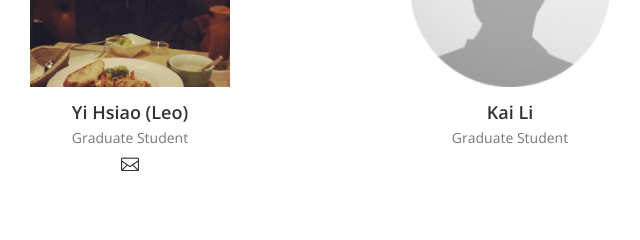
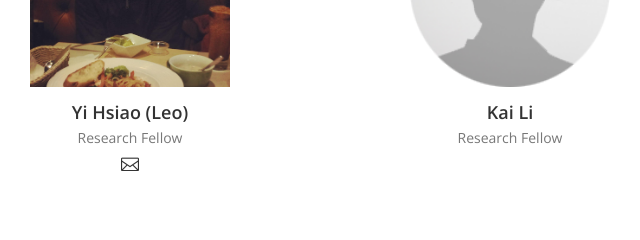
Before and after one commit to Nesvilab/nesvilab.github.io, a plain HTML site: page team.html in a window 1280 px wide. Shown: the part 1800-2040 px from the top of the page, 435-1075 px from the left. Drawn offline with nearby package versions, Linux system fonts and the light colour scheme.

Commit message:
Update two post-docs' titles.

```diff
--- a/team.html
+++ b/team.html
@@ -238,7 +238,7 @@
                         <div class="team-1-member">
                             <img alt="Team Member" class="background-image" src="img/YiHsiao.jpeg">
                             <h5>Yi Hsiao (Leo)</h5>
-                            <span>Graduate Student</span><br>
+                            <span>Research Fellow</span><br>
                             <ul class="social-icons">
                                 <li>
                                     <a href="mailto:yihsiao@umich.edu">
@@ -252,7 +252,7 @@
                         <div class="team-1-member">
                             <img alt="Team Member" class="background-image" src="img/team-small-1.png">
                             <h5>Kai Li</h5>
-                            <span>Graduate Student</span><br>
+                            <span>Research Fellow</span><br>
                             <ul class="social-icons">
                             </ul>
                         </div>
```
